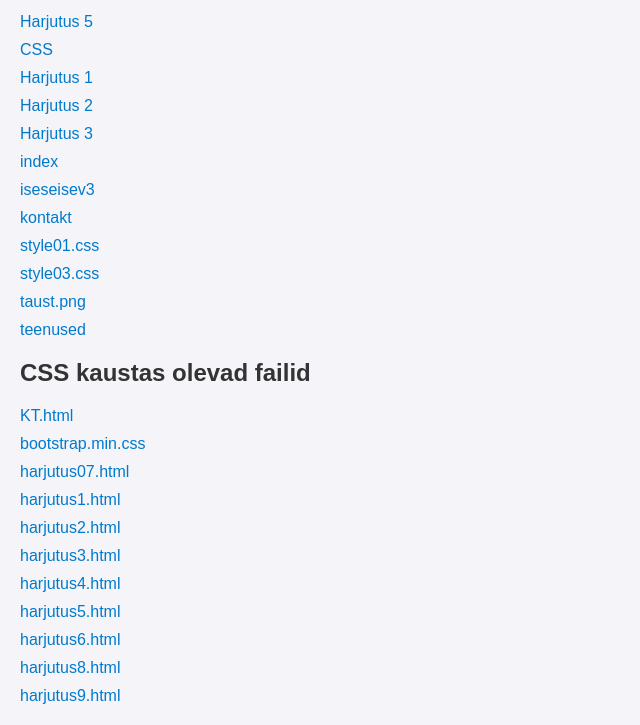
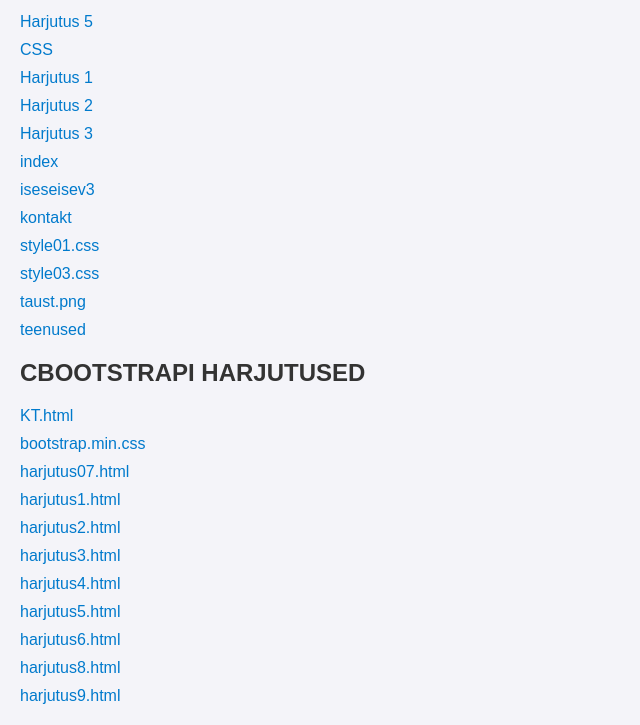
Before and after one commit to Kr1ss22/html, a plain HTML site: page index.html in a window 1280 px wide. Shown: the part 101-826 px from the top of the page, without its empty margins (0-640 px from the left). Drawn offline with nearby package versions, Linux system fonts and the light colour scheme.

Commit message:
Update index.html

```diff
--- a/index.html
+++ b/index.html
@@ -51,7 +51,7 @@
         <li><a href="teenused.html">teenused</a></li>
     </ul>
 
-    <h2>CSS kaustas olevad failid</h2>
+    <h2>CBOOTSTRAPI HARJUTUSED</h2>
     <ul>
         <li><a href="css/KT.html">KT.html</a></li>
         <li><a href="css/bootstrap.min.css">bootstrap.min.css</a></li>
```
